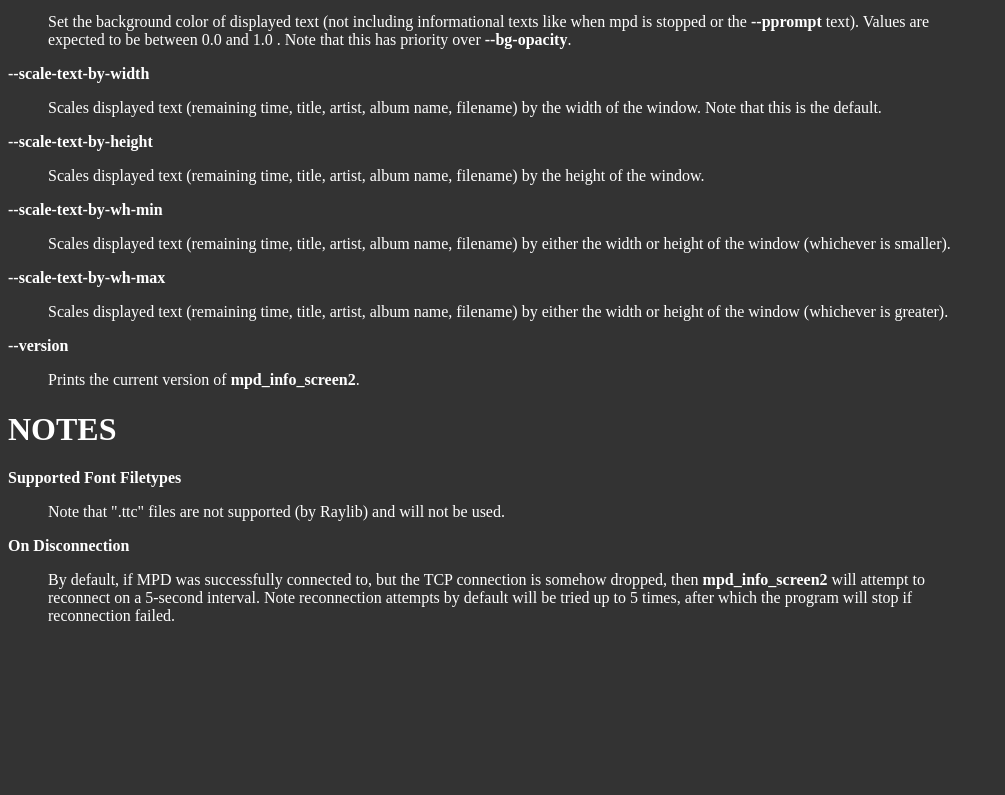
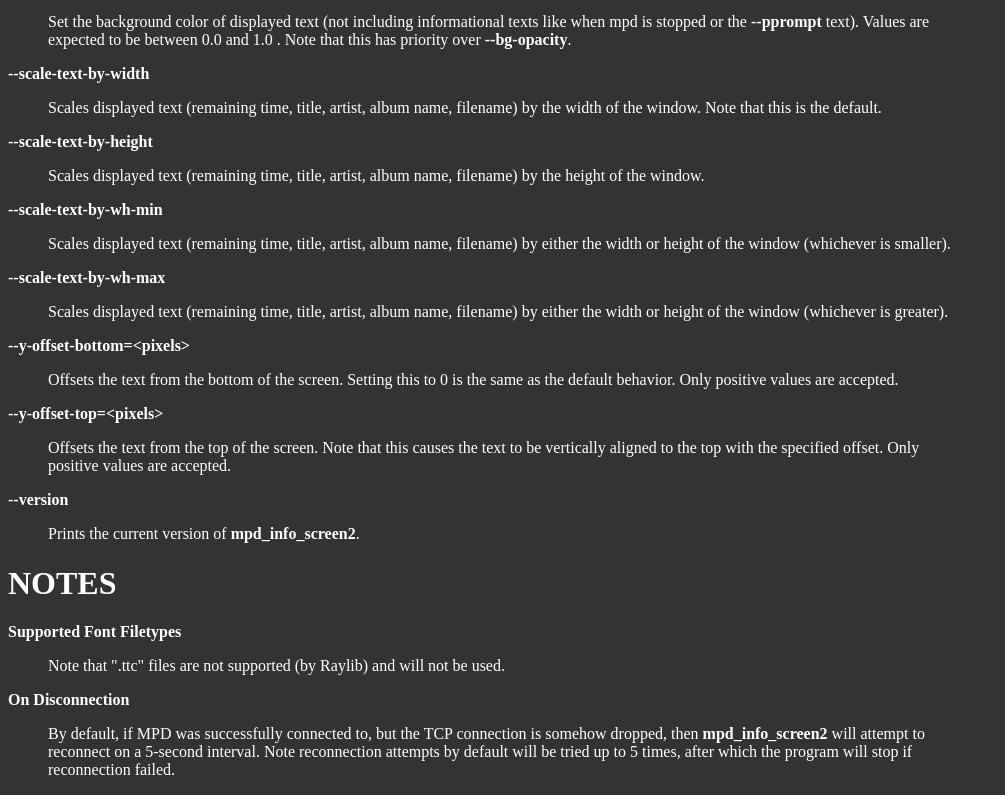
Before and after one commit to Stephen-Seo/mpd_info_screen2, a plain HTML site: page index.html in a window 1280 px wide. Shown: the part 2659-3454 px from the top of the page, without its empty margins (0-1005 px from the left). Before the commit the page ends 3300 px from the top, so only its background shows below. Drawn offline with Linux system fonts and the light colour scheme.

Commit message:
Update exported Man to HTML page

```diff
--- a/index.html
+++ b/index.html
@@ -207,6 +207,17 @@ smaller).</p>
 filename) by either the width or height of the window (whichever is
 greater).</p>
 </dd>
+<dt><strong>--y-offset-bottom=&lt;pixels&gt;</strong></dt>
+<dd>
+<p>Offsets the text from the bottom of the screen. Setting this to 0 is
+the same as the default behavior. Only positive values are accepted.</p>
+</dd>
+<dt><strong>--y-offset-top=&lt;pixels&gt;</strong></dt>
+<dd>
+<p>Offsets the text from the top of the screen. Note that this causes
+the text to be vertically aligned to the top with the specified offset.
+Only positive values are accepted.</p>
+</dd>
 <dt><strong>--version</strong></dt>
 <dd>
 <p>Prints the current version of <strong>mpd_info_screen2</strong>.</p>
```
